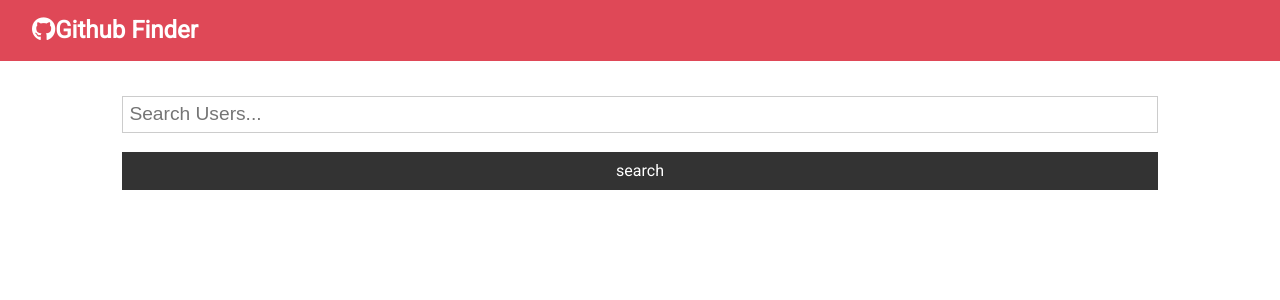
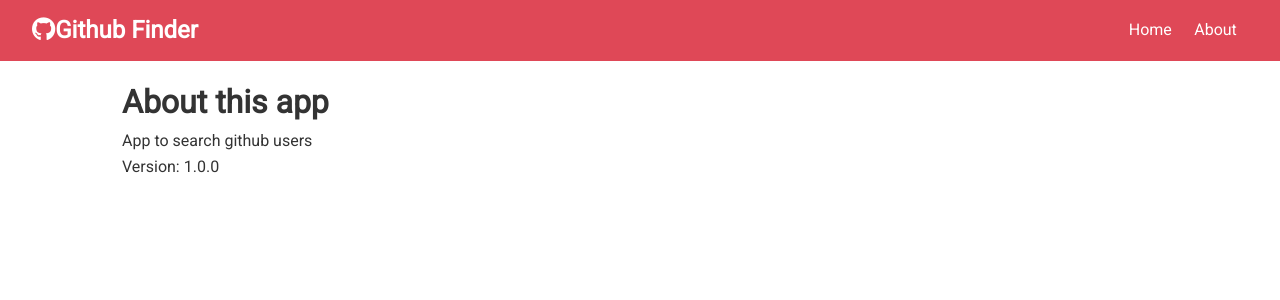
Before and after one commit to luisotaviopp/react-course-traversy, a React (Create React App) app in the folder github-finder/: page /about in a window 1280 px wide. Shown: the top 300 px of the page. Built offline with nearby package versions, Linux system fonts and the light colour scheme.

Commit message:
About and routers
About and routers

```diff
--- a/github-finder/package.json
+++ b/github-finder/package.json
@@ -9,6 +9,7 @@
     "axios": "^1.5.1",
     "react": "^18.2.0",
     "react-dom": "^18.2.0",
+    "react-router-dom": "^5.2.0",
     "react-scripts": "^5.0.1",
     "web-vitals": "^2.1.4"
   },
--- a/github-finder/src/App.js
+++ b/github-finder/src/App.js
@@ -1,8 +1,10 @@
-import React, {Component} from 'react';
+import React, {Component, Fragment} from 'react';
+import {BrowserRouter as Router, Switch, Route} from 'react-router-dom';
 import Navbar from './components/layout/Navbar';
 import Users from './components/users/Users';
 import Search from './components/users/Search';
 import Alert from './components/layout/Alert';
+import About from './components/pages/About';
 import axios from 'axios';
 
 import './App.css';
@@ -14,18 +16,6 @@
     loading: false,
     alert: null
   }
-
-  // async componentDidMount() {
-
-  //   // console.log(process.env.REACT_APP_GITHUB_CLIENT_ID)
-  //   // console.log(process.env.REACT_APP_GITHUB_CLIENT_SECRET)
-
-  //   this.setState({loading: true});
-
-  //   const res = await axios.get(`https://api.github.com/users?client_id=${process.env.REACT_APP_GITHUB_CLIENT_ID}&client_secret=${process.env.REACT_APP_GITHUB_CLIENT_SECRET}`);
-
-  //   this.setState({users: res.data, loading: false});
-  // }
 
   // Search github users
   searchUsers =  async text  => {
@@ -48,11 +38,14 @@
     const {users, loading} = this.state
 
     return (
+      <Router>
         <div className='App'>
           <Navbar title='Github Finder' icon='fab fa-github'/>
           <div className='container'>
             <Alert alert={this.state.alert} />
-
+            <Switch>
+              <Route exact path = '/' render={props => (
+                <Fragment>
                   <Search
                     searchUsers={this.searchUsers}
                     clearUsers={this.clearUsers}
@@ -64,8 +57,14 @@
                     loading={loading}
                     users={users}
                   />
+                </Fragment>
+              )} />
+              <Route exact path="/about" component={About} />
+            </Switch>
+
           </div>
         </div>
+      </Router>
     );
   }
 }
--- a/github-finder/src/components/layout/Navbar.js
+++ b/github-finder/src/components/layout/Navbar.js
@@ -1,5 +1,6 @@
 import React from 'react'
 import PropTypes from 'prop-types'
+import {Link} from 'react-router-dom'
 
 const Navbar = (props) => {
 	return (
@@ -8,6 +9,10 @@
 				<i className={props.icon}/>
 				{props.title}
 			</h1>
+			<ul>
+				<li><Link to='/'>Home</Link></li>
+				<li><Link to='/about'>About</Link></li>
+			</ul>
 		</nav>
 	)
 }
--- /dev/null
+++ b/github-finder/src/components/pages/About.js
@@ -0,0 +1,13 @@
+import React, {Fragment} from 'react'
+
+const About = () => {
+  return (
+    <Fragment>
+      <h1>About this app</h1>
+      <p>App to search github users</p>
+      <p>Version: 1.0.0</p>
+    </Fragment>
+  )
+}
+
+export default About
```
Also changed, not shown: 1 other file (tests, documents, lock files or other folders). Lines whose indentation alone changed are shown as unchanged.
